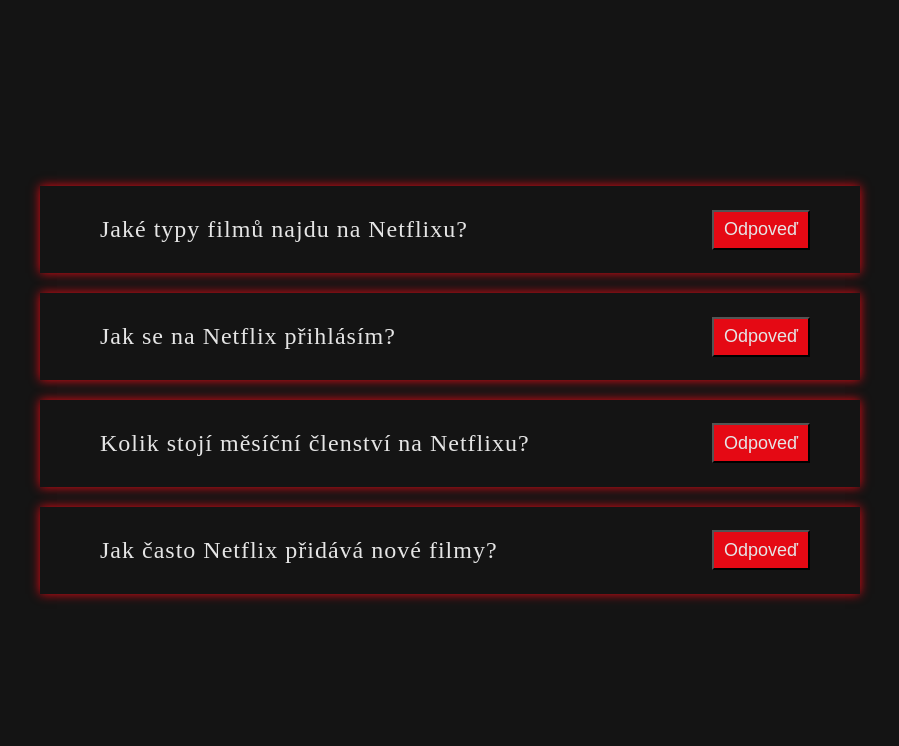
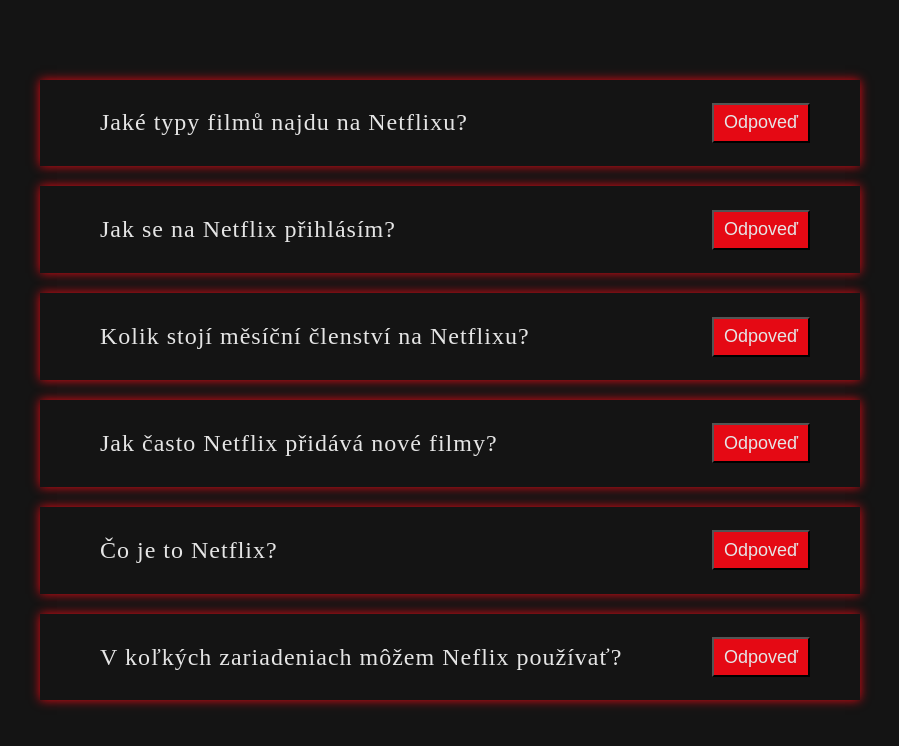
Before and after one commit to matejvalocky/REACT-TRAINING-od-88-do-93...projekt-FAQ..., a React (Create React App) app: page / in a window 1280 px wide. Shown: the top 746 px of the page, without its empty margins (190-1089 px from the left). Built offline with nearby package versions, Linux system fonts and the light colour scheme.

Commit message:
React 93 - Projekt FAQ - pridanie ďalších Ot. a Od

```diff
--- a/src/App.js
+++ b/src/App.js
@@ -1,4 +1,4 @@
-//React 92 - Projekt FAQ - stylování aplikace
+//React 93 - Projekt FAQ - pridanie ďalších otázok a odpovedí
 
 
 
--- a/src/components/Question.css
+++ b/src/components/Question.css
@@ -31,4 +31,5 @@
 
 .one-question p{
     margin: 0px 50px 10px;
+    font-size: 30px;
 }
--- a/src/data.js
+++ b/src/data.js
@@ -19,6 +19,16 @@
         title: "Jak často Netflix přidává nové filmy?",
         info: "Iste, accusantium numquam magni excepturi maiores rem molestiae in maxime."
     },
+    {
+        id: 5,
+        title: "Čo je to Netflix?",
+        info: "Netflix je streamovacia služba filmov"
+    },
+    {
+        id: 6,
+        title: "V koľkých zariadeniach môžem Neflix používať?",
+        info: "Iste, accusantium numquam magni excepturi maiores rem molestiae in maxime."
+    },
     ]
 
     export default questions
```
